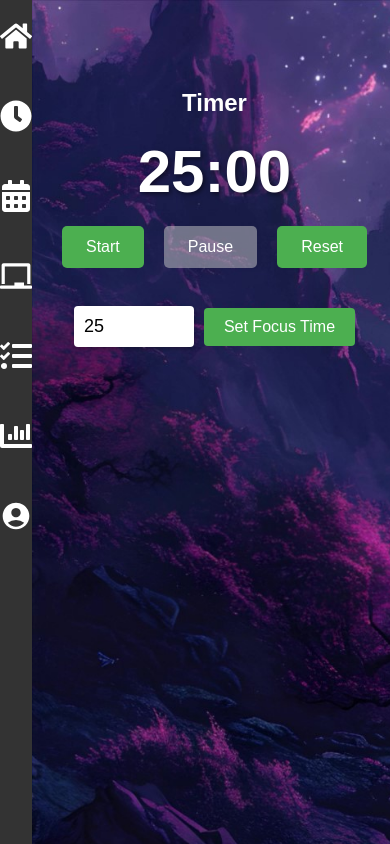
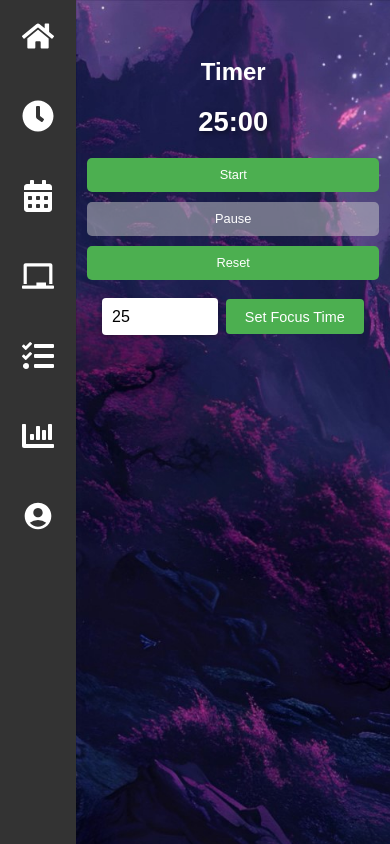
Before and after one commit to ShantanuSingh08/DailyGridsApp, a React (Create React App) app: page /timer in a window 390 px wide. Built offline with nearby package versions, Linux system fonts and the light colour scheme; no server answers.

Commit message:
Update PomodoroTimer.css

```diff
--- a/src/PomodoroTimer.css
+++ b/src/PomodoroTimer.css
@@ -1,75 +1,122 @@
 .pomodoro-timer {
   color: #ffffff;
   text-align: center;
-  font-family: 'Arial', sans-serif; /* Updated font for better aesthetics */
-  padding: 20px; /* Added padding for better spacing */
+  font-family: 'Arial', sans-serif; /* Modern font */
+  padding: 2%; /* Responsive padding */
 }
 
 .pomodoro-timer-content {
   color: #ffffff;
   text-align: center;
-  font-family: 'Arial', sans-serif; /* Updated font for better aesthetics */
-  padding-top: 15%; /* Added padding for better spacing */
+  font-family: 'Arial', sans-serif;
+  padding-top: 15%; /* Adjusted for vertical spacing */
 }
 
 .timer-display h1 {
-  font-size: 60px; /* Increased font size for better visibility */
+  font-size: 4vw; /* Scales with screen size */
   margin: 20px 0;
-  text-shadow: 2px 2px 5px rgba(0, 0, 0, 0.5); /* Added shadow for depth */
+  text-shadow: 2px 2px 5px rgba(0, 0, 0, 0.5);
 }
 
 .timer-controls {
   display: flex;
-  justify-content: center; /* Center buttons */
-  margin-top: 20px; /* Add space above the controls */
+  justify-content: center;
+  margin-top: 2%; /* Use percentages for spacing */
 }
 
 .timer-controls button {
-  margin: 0 10px; /* Adjusted margin for better spacing */
-  padding: 12px 24px; /* Increased padding for a more substantial button */
-  font-size: 16px;
+  margin: 0 1%; /* Responsive spacing */
+  padding: 1rem 2rem; /* Relative padding */
+  font-size: 1rem;
   cursor: pointer;
   border: none;
-  background-color: #4caf50; /* Primary color */
+  background-color: #4caf50;
   color: white;
-  border-radius: 5px; /* Slightly larger border radius */
-  transition: background-color 0.3s ease; /* Smooth transition for hover effect */
+  border-radius: 5px;
+  transition: background-color 0.3s ease;
 }
 
 .timer-controls button:hover {
-  background-color: #45a049; /* Darker shade on hover */
+  background-color: #45a049;
 }
 
 .timer-controls button:disabled {
-  background-color: rgba(204, 204, 204, 0.5); /* Adjusted opacity for disabled state */
+  background-color: rgba(204, 204, 204, 0.5);
   cursor: not-allowed;
 }
 
 .time-settings {
-  margin-top: 30px; /* Increased space above settings */
+  margin-top: 3%; /* Use percentages for spacing */
 }
 
 .time-settings input {
-  font-size: 18px;
-  padding: 10px; /* Increased padding for better usability */
-  width: 100px;
-  margin-right: 10px;
-  border: none; /* Removed default border */
-  border-radius: 4px; /* Rounded corners */
-  box-shadow: 0 2px 5px rgba(0, 0, 0, 0.3); /* Added shadow for depth */
+  font-size: 1.2rem;
+  padding: 0.8rem; /* Relative padding */
+  width: 8rem; /* Adjusted for better responsiveness */
+  margin-right: 0.5rem;
+  border: none;
+  border-radius: 4px;
+  box-shadow: 0 2px 5px rgba(0, 0, 0, 0.3);
 }
 
 .time-settings button {
-  padding: 10px 20px;
-  font-size: 16px;
+  padding: 0.8rem 1.5rem;
+  font-size: 1rem;
   cursor: pointer;
   border: none;
-  background-color: #4caf50; /* Primary color */
+  background-color: #4caf50;
   color: white;
   border-radius: 4px;
-  transition: background-color 0.3s ease; /* Smooth transition for hover effect */
+  transition: background-color 0.3s ease;
 }
 
 .time-settings button:hover {
-  background-color: #45a049; /* Darker shade on hover */
+  background-color: #45a049;
 }
+
+/* Responsive Media Queries */
+@media (max-width: 768px) {
+  .timer-display h1 {
+    font-size: 6vw; /* Increase font size for smaller screens */
+  }
+
+  .timer-controls button {
+    padding: 0.8rem 1.5rem; /* Reduce padding */
+    font-size: 0.9rem; /* Slightly smaller font */
+  }
+
+  .time-settings input {
+    font-size: 1rem;
+    padding: 0.6rem;
+    width: 7rem; /* Reduce width for smaller screens */
+  }
+
+  .time-settings button {
+    padding: 0.6rem 1.2rem;
+    font-size: 0.9rem;
+  }
+}
+
+@media (max-width: 480px) {
+  .pomodoro-timer-content {
+    padding-top: 10%; /* Reduce vertical spacing */
+  }
+
+  .timer-display h1 {
+    font-size: 7vw; /* Further increase font size */
+  }
+
+  .timer-controls {
+    flex-direction: column; /* Stack buttons vertically */
+    gap: 10px; /* Add spacing between stacked buttons */
+  }
+
+  .timer-controls button {
+    padding: 0.6rem 1rem;
+    font-size: 0.8rem;
+  }
+
+  .time-settings input {
+    width: 6rem; /* Further reduce input width */
+  }
+}
```
